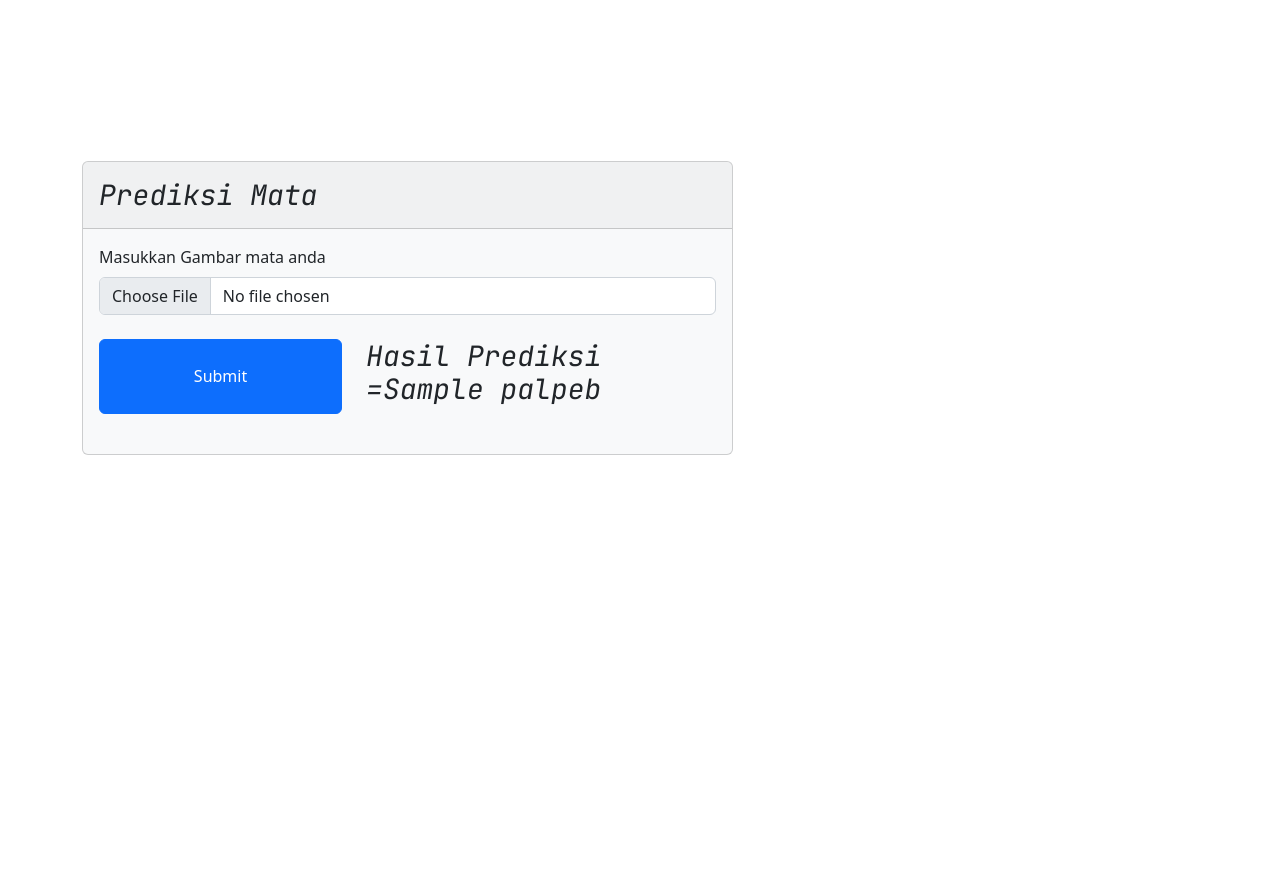
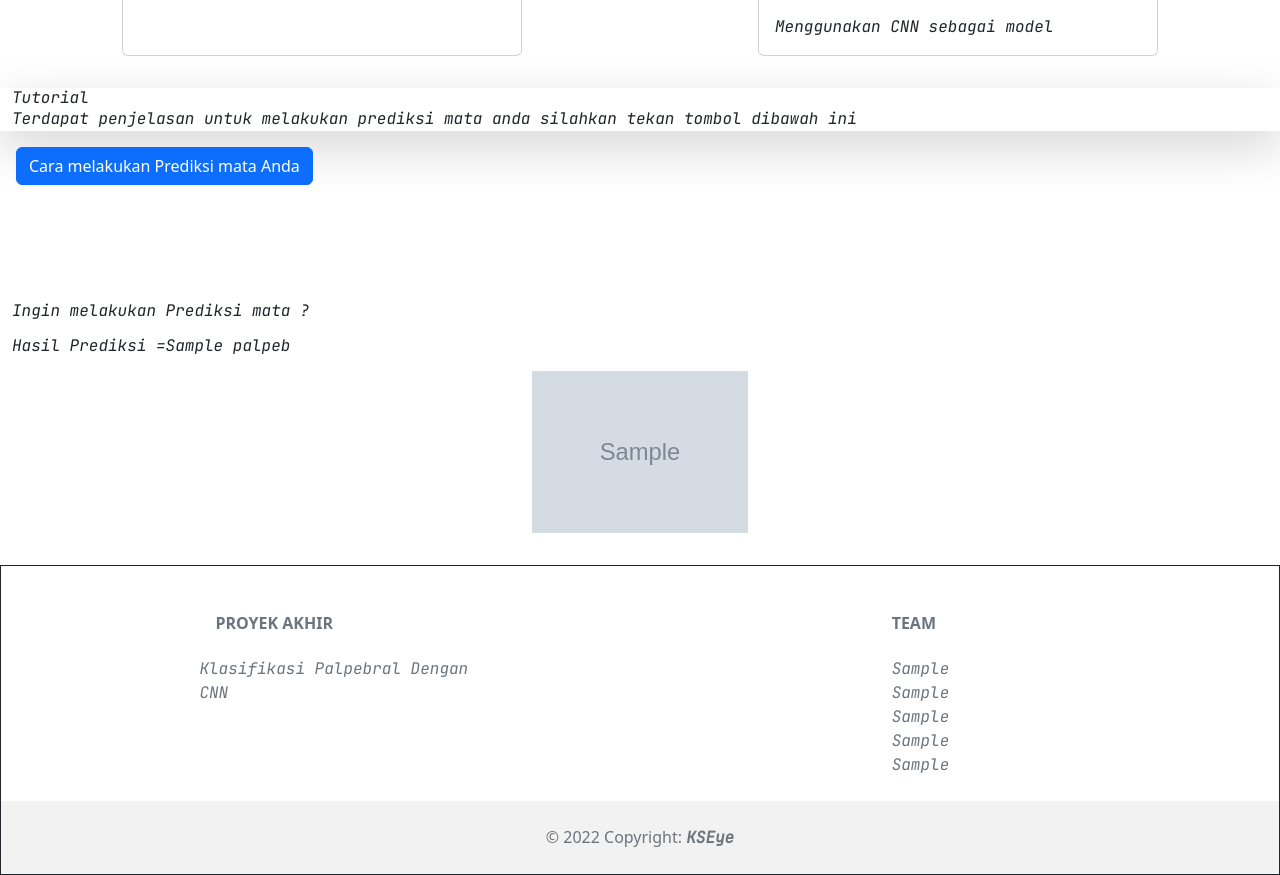
Before and after one commit to ackermanjayjay/Website-eye, a Flask app: template templates/prediksi.html in a window 1280 px wide. Shown: the part 906-1781 px from the top of the page. Before the commit the page ends 1361 px from the top, so only its background shows below. Run offline with Flask 2, Linux system fonts and the light colour scheme; the template is opened without the code that fills it: most values are stand-ins (such as "Sample title", 1, 10 or a date in 2020); grey boxes marked "Sample" are stand-in pictures; some libraries are stand-ins or nearby versions.

Commit message:
Pembaharuan dengan memasukkan tailwind serta adanya halaman sendiri untuk prediksi

```diff
--- a/templates/prediksi.html
+++ b/templates/prediksi.html
@@ -4,17 +4,17 @@
     <meta charset="utf-8">
     <meta name="viewport" content="width=device-width, initial-scale=1">
     <title>{{title}}</title>
+        <!-- Boostrap -->
     <link href="https://cdn.jsdelivr.net/npm/bootstrap@5.2.0-beta1/dist/css/bootstrap.min.css" rel="stylesheet" integrity="sha384-0evHe/X+R7YkIZDRvuzKMRqM+OrBnVFBL6DOitfPri4tjfHxaWutUpFmBp4vmVor" crossorigin="anonymous">
-
-
-
+        <!-- Tailwinds -->
+    <script src="https://cdn.tailwindcss.com"></script>
+    <!-- CSS -->
     <link rel="stylesheet" type="text/css" href="{{url_for('static',filename='styles/home.css')}}">
     <link rel="stylesheet" type="text/css" href="{{url_for('static',filename='styles/font.css')}}">
-
-
   </head>
   <body>
-    <nav class="container navbar navbar-expand-lg bg-white navbar-nav">
+    <div class="container">
+    <nav class="container justify-content-end navbar navbar-expand-lg bg-white navbar-nav">
       <div class="container mx-5 my-2  ">
         <a class="navbar-brand" href="#"></a>
         <button class="navbar-toggler" type="button" data-bs-toggle="collapse" data-bs-target="#navbarNav" aria-controls="navbarNav" aria-expanded="false" aria-label="Toggle navigation">
@@ -28,25 +28,31 @@
             <li class="nav-item">
               <a class="nav-link active" href="{{url_for('prediction')}}">Prediction</a>
               </li>
-            <li class="nav-item">
-              <a class="nav-link" href="#">Team</a>
-            </li>
-
               </ul>
         </div>
       </div>
+      </div>
+      </nav>
     </nav>
     <div class="bg-dark text-white p-3">
      <div class="justify-content-around rounded-0" >
      <h2>{{nama}}</h2>
-     <h4><p>Anemia</p></h4>
-       <p>Lorem ipsum dolor sit amet, consectetur adipisicing elit. Deleniti perferendis non quasi adipisci. Voluptate repellendus doloremque sequi deserunt minus mollitia aperiam a consequuntur. Pariatur alias nobis eos culpa natus architecto! Lorem ipsum dolor sit amet consectetur adipisicing elit. Autem vel error magnam optio aliquam suscipit ipsa in ipsum laudantium. Alias vel voluptates illo quaerat enim architecto nam omnis non exercitationem.</p>
+     <h4><p>Prediksi Anemia menggunakan foto mata </p></h4>
+       <p>Prediksi Anemia menggunakan foto mata, karena dibuat menggunakan bahasa pemograman Python serta dilakukan pelatihan model Menggunakan CNN atau Convolustion Neural Network, serta sebelum itu dilakukan pre-processing serta dilakukan pembatasan antara mata yang anemia dan tidak anemia </p>
      </div>
    </div>
 
-    <div class="container mt-5 shadow-lg">
-    <h2>{{nama}}</h2>
-    <p>Lorem ipsum dolor sit amet consectetur adipisicing elit. Molestiae necessitatibus quasi quibusdam nam ad qui blanditiis ipsam sed. Voluptatibus repellendus maxime delectus at consequuntur sed ipsum in vero ad vitae.</p>
+    <div class="container mt-3 shadow-lg ">
+    <h2>{{kontent}}</h2>
+    <p>Menggunakan teknologi Berbasis bahasa pemograman Python</p>
+    <p>Serta digunakan dengan library Tensorflow Numpy OpenCV  Albumentation</p>
+    </div>
+    <!-- Teknolgi yang digunakan -->
+    <div class="justify-content-around d-flex flex-row my-lst mb-3 gap-4 p-3  ">
+      <img src="{{url_for('static',filename='assets/tutorial/numpy.png')}}" class=" container  zoom rounded-circle" style="width:  10rem; max-width: 540px;"  alt="eye">
+      <img src="{{url_for('static',filename='assets/tutorial/python.png')}}" class=" container zoom rounded-circle" style="width:  10rem; max-width: 540px;"  alt="eye">
+      <img src="{{url_for('static',filename='assets/tutorial/alb.png')}}" class=" container  zoom rounded-circle" style="width:  10rem; max-width: 540px;"  alt="eye">
+      <img src="{{url_for('static',filename='assets/tf.png')}}" class=" container  zoom rounded-circle" style="width:  10rem; max-width: 540px;"  alt="eye">
     </div>
 
     <!-- Kontent -->
@@ -54,35 +60,41 @@
     <!-- Menjelaskan tentang Bisa terkena anemia -->
     <div class="border-0">
       <div class="container justify-content-around gap-4 p-3 ">
-          <p>Lorem ipsum dolor sit amet, consectetur adipisicing elit. Voluptas soluta saepe veritatis sit debitis tenetur incidunt dolorem mollitia deleniti eos dicta sequi non impedit, quo laboriosam assumenda perferendis nulla id.</p>
+        <div class="container mt-3 shadow-lg ">
+          <h2>Di proses </h2>
+          <p>Menggunakan CNN yang telah di latih menggunakan data mata palpebral</p>
+        </div>
         </div>
         <div class=" justify-content-around d-flex flex-row   mb-3 gap-4 p-3 ">
-        <div class="card "  style="width: 18rem;">
+        <div class="card "  style="width: 25rem;">
           <img src="{{url_for('static',filename='assets/tutorial/tutor4.PNG')}}" class="card-img-top zoom my-lst" alt="blabala">
         <div class="card-body">
           <p class="card-text text-dark">  Menggunakan Data mata yang sudah dilakukan berbagai proses</p>
         </div>
       </div>
-        <div class="card"  style="width: 18rem;">
-          <img src="{{url_for('static',filename='assets/tutorial/tutor4.PNG')}}" class="card-img-top zoom my-lst" alt="blabala">
+        <div class="card"  style="width: 25rem;">
+          <img src="{{url_for('static',filename='assets/tutorial/CNN.PNG')}}" class="card-img-top zoom my-lst" alt="blabala">
         <div class="card-body">
-          <p class="card-text"> <a class="text-decoration-none link-unstyled text-dark"> Menggunakan Data mata yang sudah dilakukan berbagai proses</a></p>
+          <p class="card-text"> <a class="text-decoration-none link-unstyled text-dark">Menggunakan CNN sebagai model </a></p>
         </div>
       </div>
         </div>
       </div>
 
 
-
-<div class="container">
+      <div class="container mt-3 shadow-lg ">
+        <h2>Tutorial </h2>
+        <p>Terdapat penjelasan untuk melakukan prediksi mata anda silahkan tekan tombol dibawah ini </p>
+        </div>
+<div class="container justify-content-center p-3">
   <button class="btn btn-primary" type="button" data-bs-toggle="collapse" data-bs-target="#collapseWidthExample" aria-expanded="false" aria-controls="collapseWidthExample">
     Cara melakukan Prediksi mata Anda
   </button>
 
-<div style="min-height: 120px;">
+<div style="min-height: 100px;">
   <div class="collapse collapse-horizontal" id="collapseWidthExample">
     <div class="card card-body" style="width: 900px;">
-      Tutorial
+
       <div id="carouselExampleControls" class="carousel slide" data-bs-ride="carousel">
         <div class="carousel-inner">
           <div class="carousel-item active ">
@@ -117,38 +129,101 @@
   </div>
 </div>
 </div>
+<div class="container">
+  <h4>Ingin melakukan Prediksi mata ?
+  </h4>
+  <a href=""></a>
+</div>
+<!-- Kontent untuk prediksi mata -->
+    <!-- <div class="container mt-5 justify-content-around ">
+          <div class="col-md-7">
+                      <h3 class="card-title mt-2">Prediksi Mata </h3>
 
-<!-- Kontent untuk prediksi mata -->
-    <div class="container mt-5 ">
-          <div class="col-md-7">
-              <div class="card bg-light">
-                  <div class="card-header ">
-                      <h3 class="card-title mt-2">Prediksi Mata </h3>
-                    </div>
-                  <div class="card-body">
                       <form method="POST" action="/prediction"
                         enctype = "multipart/form-data">
                         <label class="form-label" for="customFile">Masukkan Gambar mata anda</label>
                         <input type="file" name="file" class="form-control" id="file" value="Upload" required />
                           <div class="row py-4 ">
                               <div class="d-grid gap-2 col-md-5 mx-auto">
-                                  <input type="submit" class="btn btn-primary" required>
-                                </div>
-                              <div class="col">
-                                  <h3 class="result">Hasil Prediksi ={{palpeb}}</h3>
+                                  <input type="submit" class="btn btn-primary cursor-pointer " required>
                                 </div>
                           </div>
                       </form>
   </div>
+  </div> -->
+
+  {% if user_img is not defined %}
+  <div class="container alert alert-danger alert-dismissible fade show my-5 mx-5 text-center" role="alert">
+    <strong>Silahkan input mata anda</strong>
+    <button type="button" class="btn-close" data-bs-dismiss="alert" aria-label="Close"></button>
   </div>
+    {% endif %}
+
+    {% if user_img is defined %}
+    <div class="container mt-3 ">
+      <h4 class="">Hasil Prediksi ={{palpeb}}</h3>
       </div>
-  </div>
+  <div class="justify-content-around d-flex flex-row my-lst mb-3 gap-4 p-3  ">
+    <img src="{{user_img}}" class=" container " style="width:  15rem; max-width: 540px;"  alt="eye">
 
 
+  </div>
+  {% endif %}
 
+  <!-- Footer -->
+  <div class="border border-dark">
+<footer class="text-center text-lg-start bg-light text-muted bg-transparent ">
+    <div class="container text-center text-md-start mt-5 ">
+      <!-- Grid row -->
+      <div class="row mt-3">
+        <!-- Grid column -->
+        <div class="col-md-3 col-lg-4 col-xl-3 mx-auto mb-4">
+          <!-- Content -->
+          <h6 class="text-uppercase fw-bold mb-4">
+            <i class="fas fa-gem me-3"></i>Proyek Akhir
+          </h6>
+          <p>
+            Klasifikasi Palpebral Dengan CNN
+          </p>
+        </div>
+        <!-- Grid column -->
 
+        <!-- Grid column -->
+        <div class="col-md-2 col-lg-2 col-xl-2 mx-auto mb-4">
+          <!-- Links -->
+          <h6 class="text-uppercase fw-bold mb-4">
+            Team
+          </h6>
+          <p>
+            <a href="#!" class="text-reset">{{tim_pertama}}</a>
+          </p>
+          <p>
+            <a href="#!" class="text-reset">{{tim_kedua}}</a>
+          </p>
+          <p>
+            <a href="#!" class="text-reset">{{tim_ketiga}}</a>
+          </p>
+          <p>
+            <a href="#!" class="text-reset">{{tim_kempat}}</a>
+          </p>
+          <p>
+            <a href="#!" class="text-reset">{{tim_kelima}}</a>
+          </p>
+        </div>
+        <!-- Grid column -->
+      </div>
+      <!-- Grid row -->
+    </div>
+  <!-- Copyright -->
+  <div class="text-center p-4" style="background-color: rgba(0, 0, 0, 0.05);">
+    © 2022 Copyright:
+    <a class="text-reset fw-bold" href="#">KSEye</a>
+  </div>
+  <!-- Copyright -->
+</div>
+</footer>
+<!-- Footer -->
+<script src="https://cdn.jsdelivr.net/npm/@popperjs/core@2.11.5/dist/umd/popper.min.js" integrity="sha384-Xe+8cL9oJa6tN/veChSP7q+mnSPaj5Bcu9mPX5F5xIGE0DVittaqT5lorf0EI7Vk" crossorigin="anonymous"></script>
     <script src="https://cdn.jsdelivr.net/npm/bootstrap@5.2.0-beta1/dist/js/bootstrap.bundle.min.js" integrity="sha384-pprn3073KE6tl6bjs2QrFaJGz5/SUsLqktiwsUTF55Jfv3qYSDhgCecCxMW52nD2" crossorigin="anonymous"></script>
-
-
   </body>
 </html>
```
Also changed, not shown: templates/index.html (+125 -89 lines), templates/prediksi_2.html (added, +59 -0 lines). Lines whose indentation alone changed are shown as unchanged.
